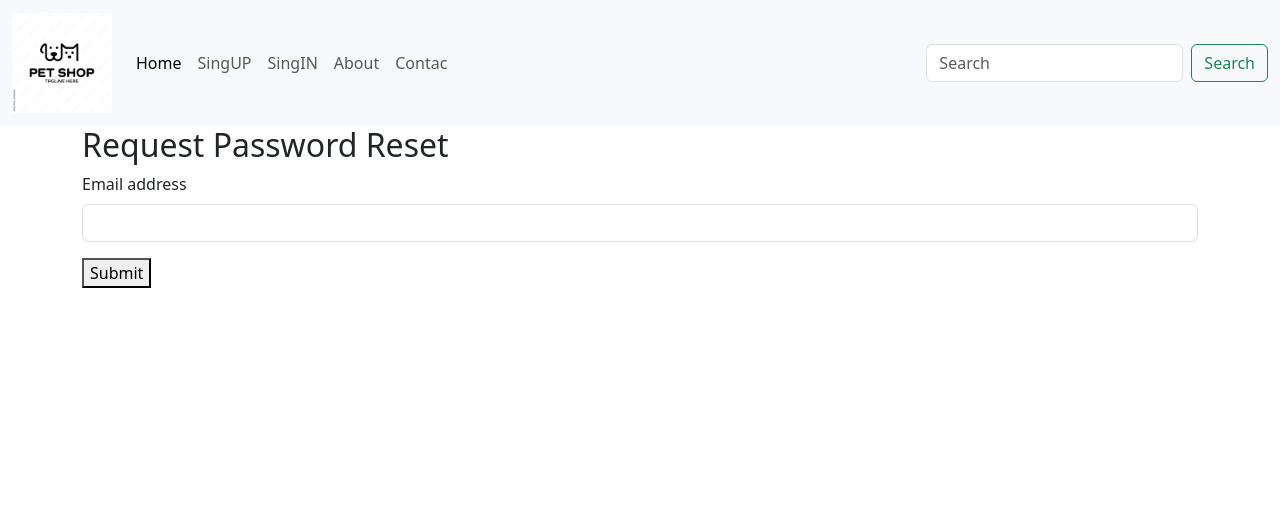
After one commit to Kapil287905/djangoproject, a Django app: page /req_password/ in a window 1280 px wide. The commit adds this page. Shown: the top 528 px of the page. Run offline with Django 5.2, Linux system fonts and the light colour scheme; some libraries are stand-ins or nearby versions.

Commit message:
djabgo validation

```diff
--- a/petstore/petstore/app/templates/index.html
+++ b/petstore/petstore/app/templates/index.html
@@ -6,8 +6,8 @@
         <div class="container">
             <div class="row">
                 <h2>Search By gender</h2>
-                <a herf="{% url 'searchbygender' %}" name="gender">Male</a>
-                <a herf="{% url 'searchbygender' %}" name="gender">Female</a>
+                <a href="/searchbygender/?gender=male">Male</a>
+                <a href="/searchbygender/?gender=female">Female</a>
             </div>
         </div>
         <!-- carousel -->
--- /dev/null
+++ b/petstore/petstore/app/templates/reqpassword.html
@@ -0,0 +1,20 @@
+{% extends 'base.html' %}
+{% block title %}Request Password{% endblock %}
+{% block body %}
+    <div class="container">
+        <div class="row">
+            <h2>Request Password Reset</h2>
+            {% for m in messages %}
+            <mark><hi>{{m}}</hi></mark>
+            {% endfor %}
+            <form method="post">
+                {% csrf_token %}
+                <div class="mb-3">
+                    <label for="exampleInputEmail1" class="form-label">Email address</label>
+                    <input type="email" class="form-control" id="exampleInputEmail1" name="uemail" aria-describedby="emailHelp" required>
+                </div>
+                <button type="submit">Submit</button>
+            </form>
+        </div>
+    </div>
+{% endblock %}
--- a/petstore/petstore/app/templates/singin.html
+++ b/petstore/petstore/app/templates/singin.html
@@ -29,6 +29,9 @@
               <input type="checkbox" class="form-check-input" id="exampleCheck1" required>
               <label class="form-check-label" for="exampleCheck1">Check me out</label>
             </div>
+            <div class="mb-3 form-check">
+              <a href="{% url 'req_password' %}">forgot password</a>
+            </div>
             <button type="submit" class="btn btn-primary">Submit</button>
         </form>
     </div>
--- a/petstore/petstore/app/urls.py
+++ b/petstore/petstore/app/urls.py
@@ -13,5 +13,7 @@ urlpatterns = [
     path("PetUpdate/<int:pk>/",PetUpdate.as_view(),name="PetUpdate"),
     path("PetDelete/<int:pk>/",PetDelete.as_view(),name="PetDelete"),
     path("searchpets",views.searchpets,name="searchpets"),
-    path("searchbygender",views.searchbygender,name="searchbygender"),
+    path("searchbygender/",views.searchbygender,name="searchbygender"),
+    path("req_password/",views.req_password,name="req_password"),
+    path("reset_password/<uemail>/",views.reset_password,name="reset_password"),
 ]
--- a/petstore/petstore/app/views.py
+++ b/petstore/petstore/app/views.py
@@ -12,6 +12,41 @@ def index(req):
     # print(petdata)
     return render(req,"index.html", {"allpets":allpets})
 
+from django.core.exceptions import ValidationError
+
+def validate_password(password):
+    if len(password) < 8 and len(password) > 128:
+        raise ValidationError("Password must be atleast long and less than 128")
+    has_upper=False
+    has_lower=False
+    has_digit=False
+    has_special=False
+    specialchars="@$!%?&"
+
+    for char in password:
+        if char.isupper():
+            has_upper = True
+        elif char.islower():
+            has_lower = True
+        elif char.isdigit():
+            has_digit = True
+        elif char in specialchars:
+            has_special = True
+
+
+    if not has_upper:
+        raise ValidationError("Password must contain atleast one uppercase letter")
+    elif not has_lower:
+            raise ValidationError("Password must contain atleast one upperlowercase letter")
+    if not has_digit:
+            raise ValidationError("Password must contain atleast one digit letter")
+    if not has_special:
+            raise ValidationError("Password must contain atleast one special char (e.g. @$!%?&)")
+
+    commonpassword=["password","123456","qwerty","abc123"]
+    if password in commonpassword:
+        raise ValidationError("This password is too common.please chose another one.")
+
 
 def singup(req):
     if req.method == "GET":
@@ -24,6 +59,12 @@ def singup(req):
         upass=req.POST["upass"]
         ucpass=req.POST["ucpass"]
         print(uname,upass,ucpass,uemail)
+        context = {}
+        try:
+            validate_password(upass)
+        except ValidationError as e:
+            context["errmsg"] = str(e)
+            return render(req,"singup.html",context)
         if upass != ucpass:
             errmsg="Password and Confirm password nust be same"
             context = {"errmsg":errmsg}
@@ -115,11 +156,49 @@ def searchpets(req):
     else:
         return render(req, "index.html", context)
 
-def searchbygender(req,gender):
+def searchbygender(req):
     gender=req.GET["gender"]
-    print(gender)
-    allpets = Pet.objects.filter(gender__exact=gender)
+    if gender=="male":
+        allpets = Pet.objects.filter(gender__exact="Male")
+    else:
+        allpets = Pet.objects.filter(gender__exact="Female")
+    context = {"allpets":allpets}
+    print(allpets)
     if req.user.is_authenticated:
-        return render(req, "dashboard.html")
+        return render(req, "dashboard.html", context)
     else:
-        return render(req, "index.html")
+        return render(req, "index.html", context)
+
+def req_password(req):
+    if req.method == "POST":
+        uemail = req.POST["uemail"]
+        try:
+            user = User.objects.get(email=uemail)
+            # return render(req,"reset_password.html",{"uemail":user.email})
+            return redirect("reset_password",uemail=user.email)
+        except User.DoesNotExist:
+            messages.error(req,"No account found with this email")
+            return render(req, "reqpassword.html")
+    else:
+        return render(req, "reqpassword.html")
+
+def reset_password(req,uemail):
+    user = User.objects.get(email=uemail)
+    if req.method == "POST":
+        upass=req.POST["upass"]
+        ucpass=req.POST["ucpass"]
+        context = {}
+        try:
+            validate_password(upass)
+        except ValidationError as e:
+            context["errmsg"] = str(e)
+            return render(req,"singup.html",context)
+        if upass != ucpass:
+            messages.error(req,"Confirm password and Password do not match")
+            return render(req,"reset_password.html",{"uemail":uemail})
+        else:
+            user.set_password(upass)
+            user.save()
+            return redirect("singin")
+    else:
+        return render(req,"reset_password.html",{"uemail":uemail})
```
Also changed, not shown: petstore/petstore/app/templates/reset_password.html (added, +25 -0 lines), petstore/petstore/db.sqlite3.
